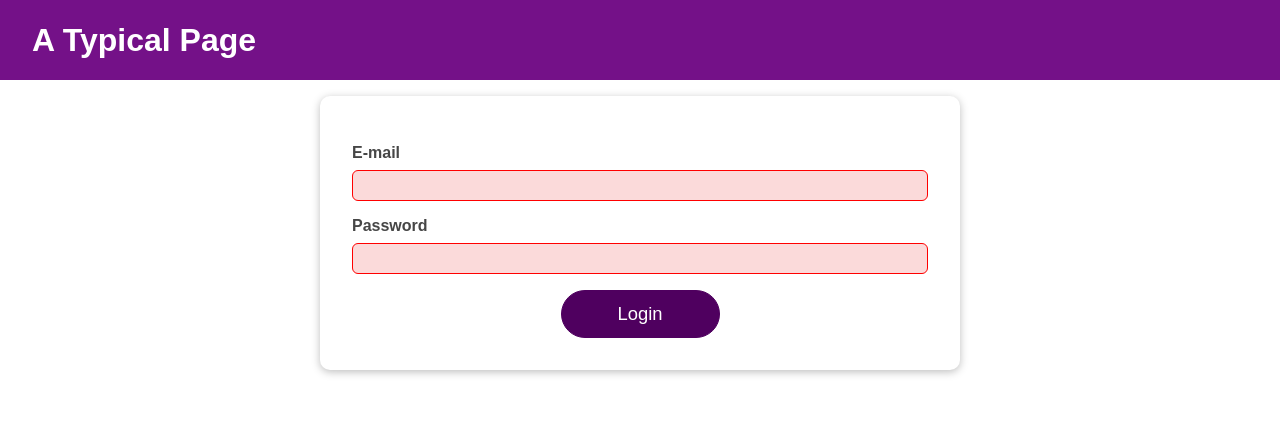
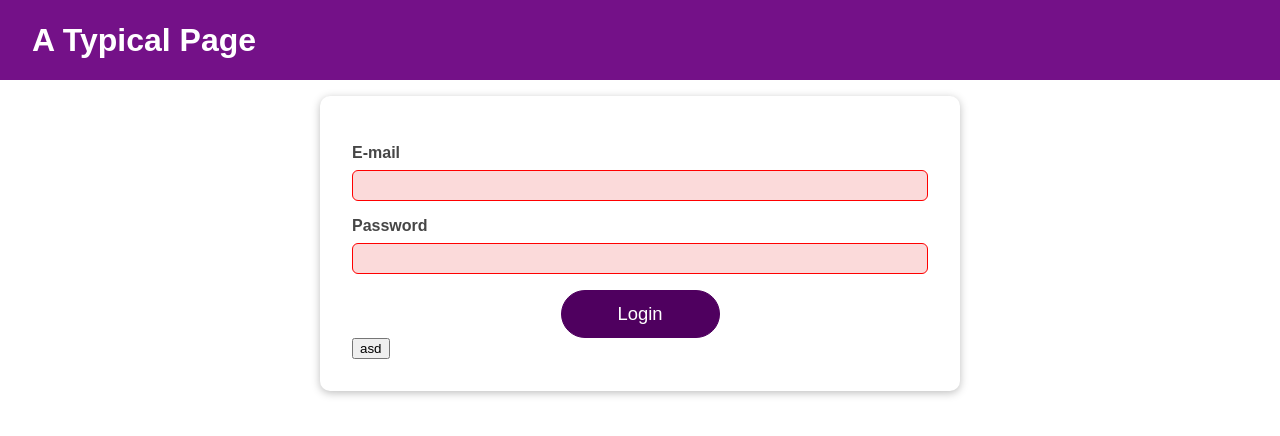
Before and after one commit to wooinjae2/ui-test, a React (Create React App) app in the folder 01-starting-project2/: page / in a window 1280 px wide. Shown: the top 436 px of the page. Built offline with nearby package versions, Linux system fonts and the light colour scheme.

Commit message:
render test

```diff
--- a/01-starting-project2/src/components/Login/Login.js
+++ b/01-starting-project2/src/components/Login/Login.js
@@ -39,6 +39,7 @@ const Login = (props) => {
   const [formIsValid, setFormIsValid] = useState(false);
   const [emailState, dispatchEmail] = useReducer(emailReducer, {value: '', isValid: false});
   const [passwordState, dispatchPassword] = useReducer(passwordReducer, {value: '', isValid: false});
+  const [data, setData] = useState(false);
   //email validity, password validity를 따로 분리해서 관리할수있다.
   useEffect(()=>{
     console.log('USE EFFECT');
@@ -111,6 +112,11 @@ const Login = (props) => {
   const emailInputRef = useRef();
   const passwordInputRef = useRef();
 
+  const aa = [];
+  for(let i = 0; i < 100000; i++){
+    aa.push('asdasdasdas');
+  }
+
   return (
     <Card className={classes.login}>
       <form onSubmit={submitHandler}>
@@ -122,6 +128,8 @@ const Login = (props) => {
           </Button>
         </div>
       </form>
+      <button onClick={()=>{setData((data)=>{setData(!data)})}}>asd</button>
+      {data&&aa.map((data)=><div>{data}</div>)}
     </Card>
   );
 };
```
Also changed, not shown: 1 other file (tests, documents, lock files or other folders).
